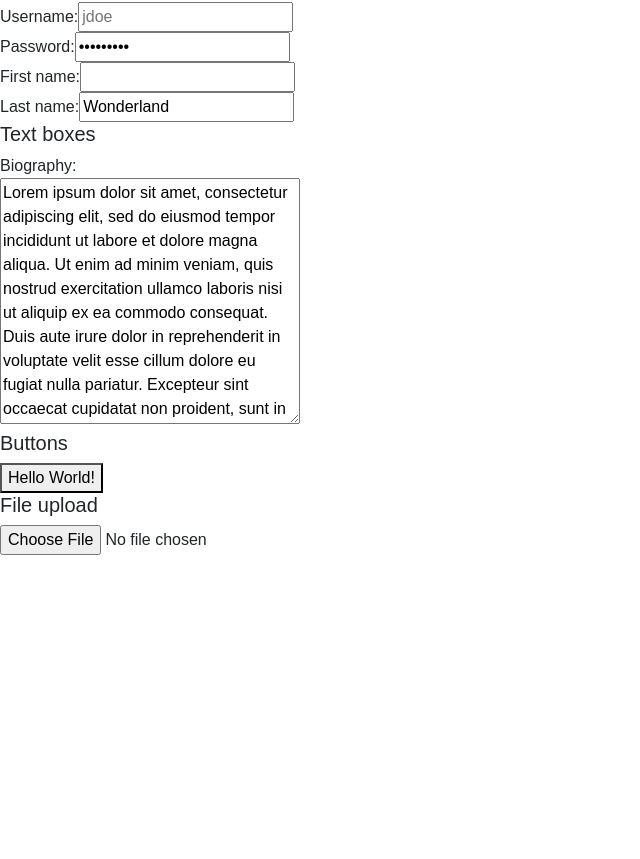
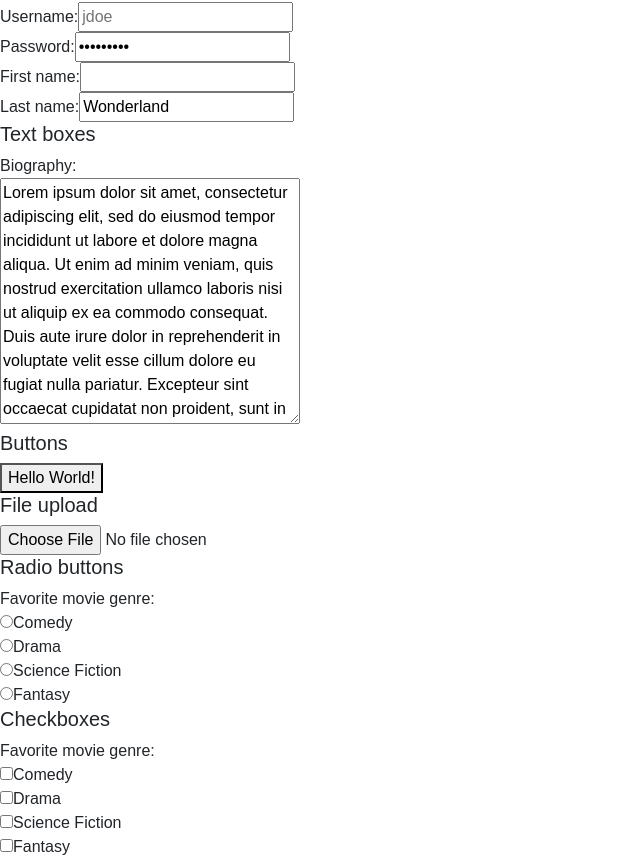
Before and after one commit to Tommytian993/coursework-cs4530, a React (Create React App) app: page /#/Labs in a window 1280 px wide. Shown: the part 2313-3172 px from the top of the page, without its empty margins (0-640 px from the left). Before the commit the page ends 2868 px from the top, so only its background shows below. Built offline with nearby package versions, Linux system fonts and the light colour scheme.

Commit message:
feat(lab1): add radio buttons and checkboxes to Form Elements

```diff
--- a/src/Labs/Lab1/index.tsx
+++ b/src/Labs/Lab1/index.tsx
@@ -225,6 +225,36 @@
 
         <h5>File upload</h5>
         <input id="wd-upload" type="file" />
+
+        <h5 id="wd-radio-buttons">Radio buttons</h5>
+        <label>Favorite movie genre:</label>
+        <br />
+        <input type="radio" name="radio-genre" id="wd-radio-comedy" />
+        <label htmlFor="wd-radio-comedy">Comedy</label>
+        <br />
+        <input type="radio" name="radio-genre" id="wd-radio-drama" />
+        <label htmlFor="wd-radio-drama">Drama</label>
+        <br />
+        <input type="radio" name="radio-genre" id="wd-radio-scifi" />
+        <label htmlFor="wd-radio-scifi">Science Fiction</label>
+        <br />
+        <input type="radio" name="radio-genre" id="wd-radio-fantasy" />
+        <label htmlFor="wd-radio-fantasy">Fantasy</label>
+
+        <h5 id="wd-checkboxes">Checkboxes</h5>
+        <label>Favorite movie genre:</label>
+        <br />
+        <input type="checkbox" name="check-genre" id="wd-chkbox-comedy" />
+        <label htmlFor="wd-chkbox-comedy">Comedy</label>
+        <br />
+        <input type="checkbox" name="check-genre" id="wd-chkbox-drama" />
+        <label htmlFor="wd-chkbox-drama">Drama</label>
+        <br />
+        <input type="checkbox" name="check-genre" id="wd-chkbox-scifi" />
+        <label htmlFor="wd-chkbox-scifi">Science Fiction</label>
+        <br />
+        <input type="checkbox" name="check-genre" id="wd-chkbox-fantasy" />
+        <label htmlFor="wd-chkbox-fantasy">Fantasy</label>
       </div>
     </div>
   );
```
